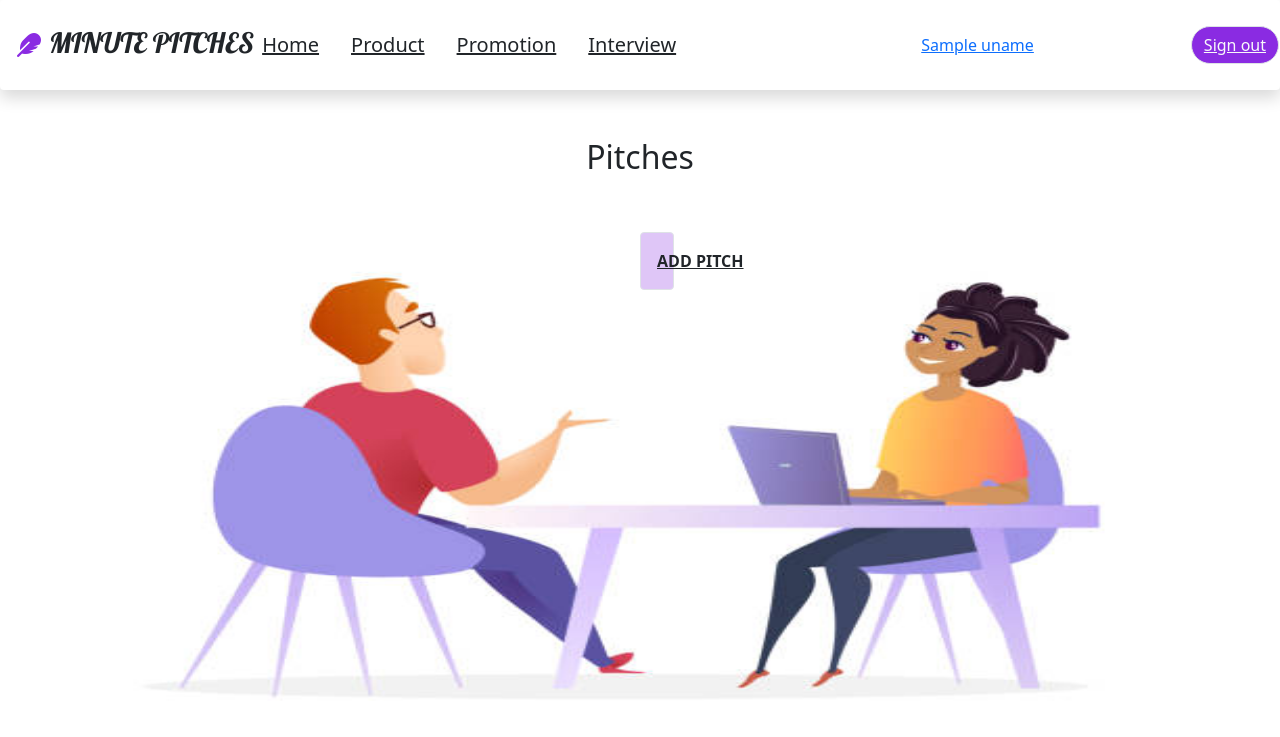
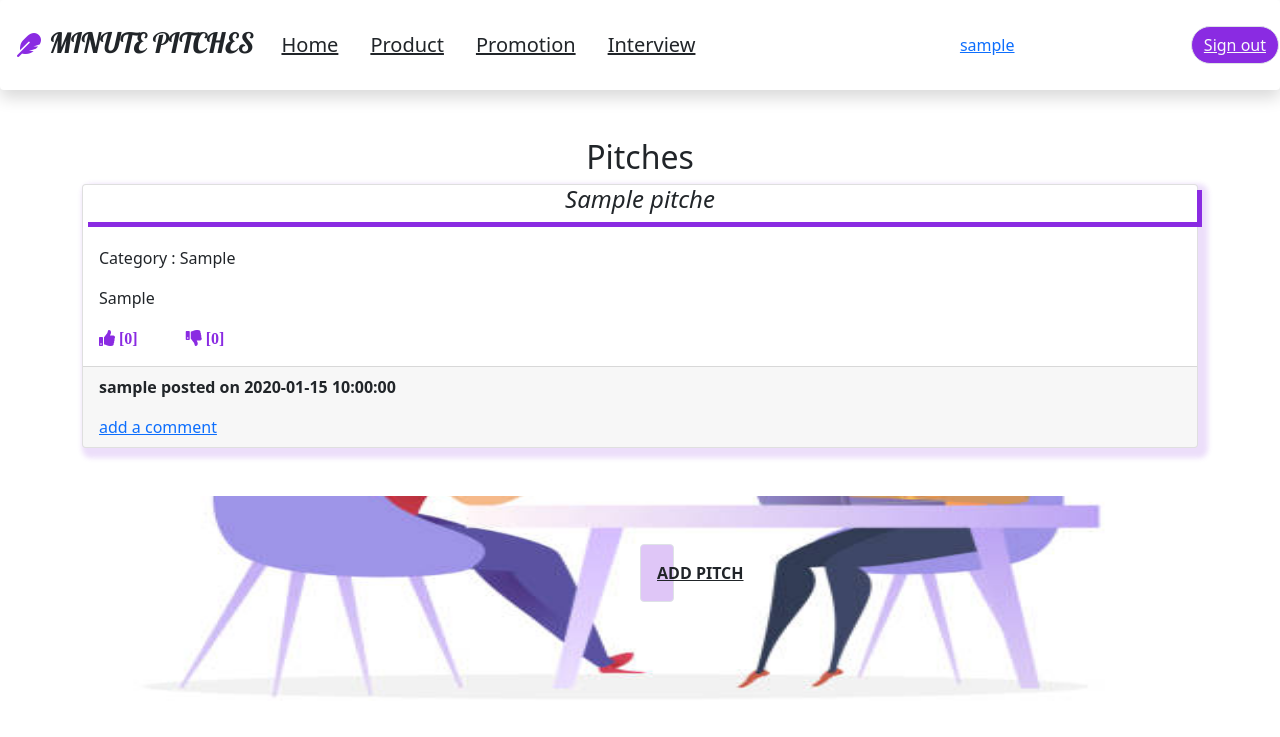
Before and after one commit to njoroge-jane/Minute-Pitch, a Flask app: template app/templates/index.html in a window 1280 px wide. Shown: the top 737 px of the page. Run offline with Flask 2, Linux system fonts and the light colour scheme; a user stored in the database is signed in; tables that the repository leaves empty hold one stand-in row (values such as "Sample post"); the template is opened without the code that fills it: values that come from a table or form of the project are taken from there, most other values are stand-ins (such as "Sample title", 1, 10 or a date in 2020); some libraries are stand-ins or nearby versions.

Commit message:
display pitches

```diff
--- a/app/auth/views.py
+++ b/app/auth/views.py
@@ -1,11 +1,13 @@
 from click import confirm
-from flask import render_template,redirect,url_for,flash
+from flask import render_template,redirect,url_for,flash,request
 from . import auth
 from flask_login import login_user,logout_user,login_required
 from .forms import RegistrationForm,LoginForm
 from ..models import User
 from .. import db
 from ..email import mail_message
+
+user=User()
 
 @auth.route('/register',methods = ["GET","POST"])
 def register():
@@ -26,7 +28,7 @@ def login():
         user = User.query.filter_by(email = login_form.email.data).first()
         if user is not None and user.verify_password(login_form.password.data):
             login_user(user,login_form.remember.data)
-            return redirect(url_for('main.index'))
+            return redirect(request.args.get('next') or url_for('main.index'))
 
         flash('Invalid username or Password')
 
--- a/app/main/forms.py
+++ b/app/main/forms.py
@@ -7,5 +7,5 @@ class PitchForm(FlaskForm):
 
     title = StringField('Pitch Title',validators=[InputRequired()])
     category = SelectField('Which category?',choices=[('Pickup'), ('Products'),('Business')],validators=[InputRequired()])
-    review = TextAreaField('Write your pitch', validators=[InputRequired()])
+    pitch = TextAreaField('Write your pitch', validators=[InputRequired()])
     submit = SubmitField('Post')
--- a/app/templates/index.html
+++ b/app/templates/index.html
@@ -1,9 +1,34 @@
 {%extends 'base.html'%} {%block content%}
 <h2 class="text-center">Pitches</h2>
+{%if pitches%}
+{%for pitch in pitches%}
+<div class="container">
+  <div class="row">
+    <div class="col-md-12">
+      <div class="card mb-5" style="box-shadow: 5px 5px 5px 5px rgba(137, 43, 226, 0.157);">
+        <div class="card-title text-center" style="box-shadow: 5px 5px blueviolet;">
+<h4><i>{{pitch.title}}</i></h4>
+</div>
+<div class="card-body">
+<p>Category : {{pitch.category}}</p>
+<p>{{pitch.pitch}}</p>
+<i class="fas fa-thumbs-up me-5" style="color: blueviolet;">   [0]</i><i class="fas fa-thumbs-down" style="color: blueviolet;">   [0]</i>
+</div>
+<div class="card-footer">
+<p class="fw-bolder">{{current_user.username}} posted on {{pitch.posted}} </p>
+<a href="">add a comment</a>
+</div>
+</div>
+</div>
+</div>
+</div>
+{%endfor%}
+{%endif%}
 <button
-  class="border btn position-absolute start-50 end-50 mt-5 p-3"
+  class="border btn position-absolute start-50 end-50 mt-5 p-3 mb-5"
   style="background-color: rgba(137, 43, 226, 0.267)"
 >
   <a class="ratings text-dark fw-bolder" href="/pitch"> ADD PITCH</a>
 </button>
+
 {%endblock%}
--- a/app/templates/navbar.html
+++ b/app/templates/navbar.html
@@ -22,7 +22,7 @@
     {% if current_user.is_authenticated %}
 
     <a href="{{url_for('main.profile',uname=current_user.username)}}"
-      >{{uname}}</a
+      >{{current_user.username}}</a
     >
     <button
       class="border rounded-pill btn position-absolute end-0 ms-5"
--- a/app/templates/new_pitch.html
+++ b/app/templates/new_pitch.html
@@ -8,6 +8,7 @@
         <div class="col-md-4">
 
             {{ wtf.quick_form(pitch_form) }}
+
         </div>
 
     </div>
```
Also changed, not shown: app/main/views.py (+7 -5 lines), app/models.py (+18 -20 lines), Screenshot_from_2022-02-09_22-20-06.png (added), 1 other file.
